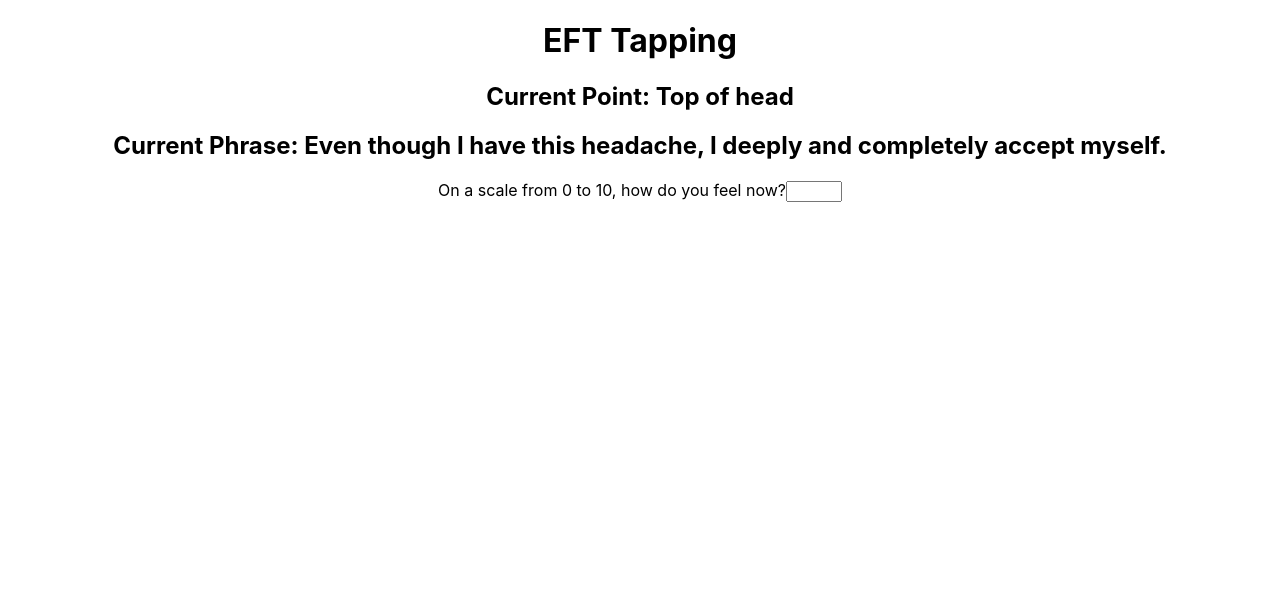
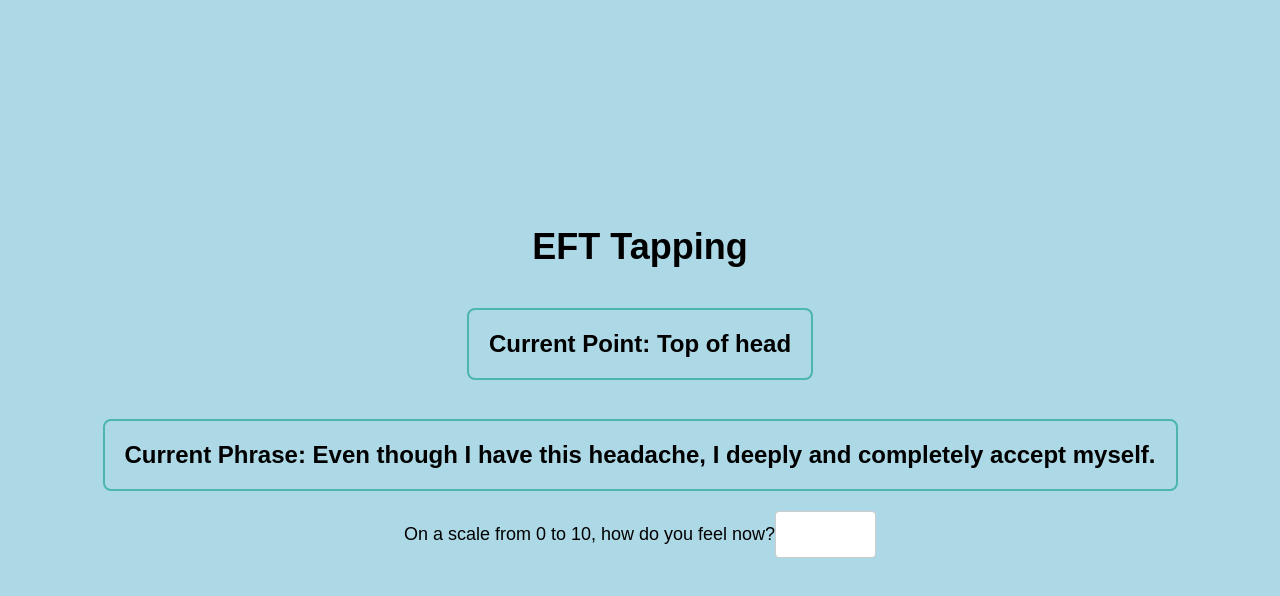
Before and after one commit to puppe1990/eft-app, a React (Create React App) app: page / in a window 1280 px wide. Shown: the top 596 px of the page. Built offline with nearby package versions, Linux system fonts and the light colour scheme.

Commit message:
add style to improve user calmness

```diff
--- a/src/App.css
+++ b/src/App.css
@@ -1,38 +1,68 @@
-.App {
-  text-align: center;
+/* General styles */
+body {
+  font-family: Arial, sans-serif;
+  margin: 0;
+  padding: 0;
 }
 
-.App-logo {
-  height: 40vmin;
-  pointer-events: none;
-}
-
-@media (prefers-reduced-motion: no-preference) {
-  .App-logo {
-    animation: App-logo-spin infinite 20s linear;
-  }
-}
-
-.App-header {
-  background-color: #282c34;
-  min-height: 100vh;
+/* App background color */
+.App {
+  background-color: #ADD8E6; /* Pale blue color */
   display: flex;
   flex-direction: column;
   align-items: center;
   justify-content: center;
-  font-size: calc(10px + 2vmin);
-  color: white;
+  height: 100vh;
 }
 
-.App-link {
-  color: #61dafb;
+
+/* Header styles */
+h1 {
+  font-size: 36px;
+  font-weight: bold;
+  margin-bottom: 20px;
 }
 
-@keyframes App-logo-spin {
-  from {
-    transform: rotate(0deg);
-  }
-  to {
-    transform: rotate(360deg);
-  }
+/* Point and phrase styles */
+h2 {
+  font-size: 24px;
+  margin-bottom: 20px;
 }
+
+/* Feeling input styles */
+label {
+  font-size: 18px;
+  margin-bottom: 20px;
+}
+
+input[type="number"] {
+  padding: 12px 20px;
+  font-size: 18px;
+  border-radius: 4px;
+  border: 1px solid #ccc;
+  margin-bottom: 20px;
+}
+
+/* Completion message styles */
+.completion-message {
+  font-size: 24px;
+  margin-bottom: 20px;
+}
+
+/* Phrase styles */
+.phrase {
+  font-size: 24px;
+  margin-bottom: 20px;
+  padding: 20px;
+  border: 2px solid #4db6ac; /* Color chosen to create a calm feeling */
+  border-radius: 8px;
+}
+
+/* Point styles */
+.point {
+  font-size: 24px;
+  margin-bottom: 20px;
+  padding: 20px;
+  border: 2px solid #4db6ac; /* Color chosen to create a calm feeling */
+  border-radius: 8px;
+}
--- a/src/App.js
+++ b/src/App.js
@@ -94,8 +94,8 @@ const handleFeelingChange = (feeling) => {
   return (
   <div className="App">
   <h1>EFT Tapping</h1>
-  <h2>Current Point: {currentPoint}</h2>
-  <h2>Current Phrase: {currentPhrase}</h2>
+  <h2 class="point">Current Point: {currentPoint}</h2>
+  <h2 class="phrase">Current Phrase: {currentPhrase}</h2>
   <label>
   On a scale from 0 to 10, how do you feel now?
 <input type="number" min="0" max="10" onChange={e => handleFeelingChange(e.target.value)} />
```
